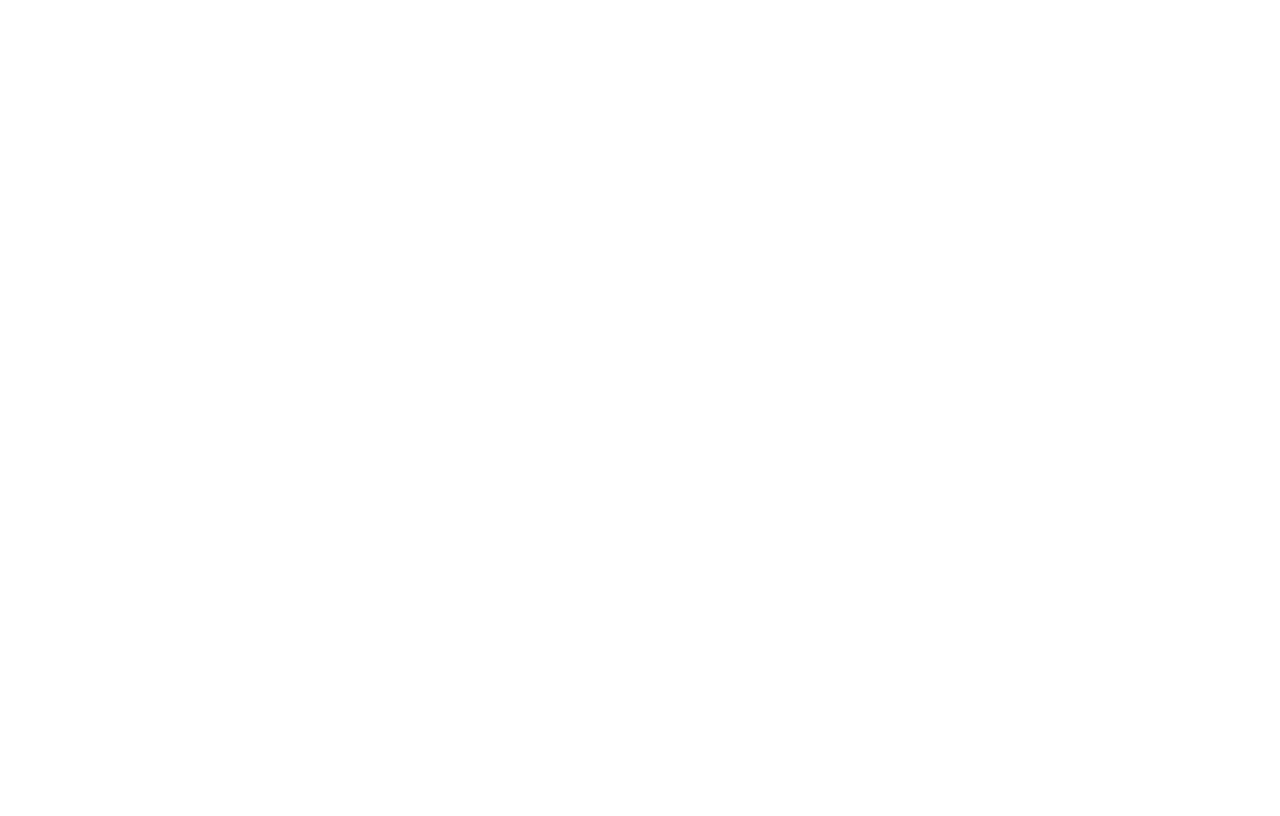
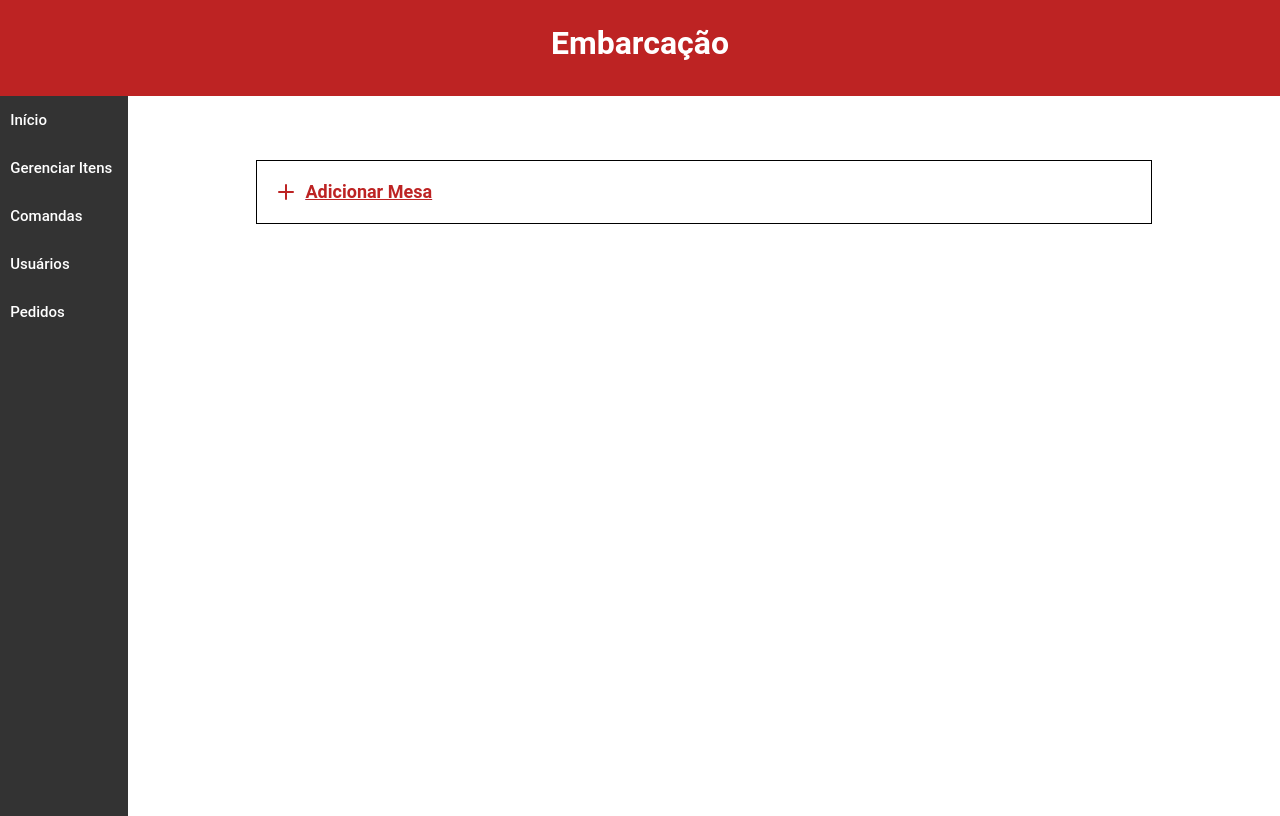
Before and after one commit to Luccacpl/Cardappio, a React (Create React App) app in the folder Cardappio/web/: page /Comandas in a window 1280 px wide. Built offline with nearby package versions, Linux system fonts and the light colour scheme.

Commit message:
Inicio pagina Comandas.

```diff
--- a/Cardappio/web/src/components/CustomAside/CustomAside.tsx
+++ b/Cardappio/web/src/components/CustomAside/CustomAside.tsx
@@ -29,7 +29,9 @@
 
                     <Grid item xs={12}>
                         <div className="menuDiv">
-                            <ButtonMenu content="Comandas"/>
+                            <Link to="/Comandas">
+                                <ButtonMenu content="Comandas"/>
+                            </Link>
                         </div>
                     </Grid>
 
--- /dev/null
+++ b/Cardappio/web/src/pages/Comandas/Comandas.css
@@ -0,0 +1,4 @@
+#page-comandas .btnAdd {
+    margin-left: 20%;
+    margin-top: 5%;
+}
--- /dev/null
+++ b/Cardappio/web/src/pages/Comandas/Comandas.tsx
@@ -0,0 +1,29 @@
+import React from 'react';
+import { Link } from 'react-router-dom';
+
+import './Comandas.css';
+
+import CustomHeader from '../../components/CustomHeader/CustomHeader';
+import CustomAside from '../../components/CustomAside/CustomAside';
+import ButtonAdd from '../../components/ButtonAdd/ButtonAdd';
+import Accordion from '../../components/Accordion/Accordion';
+
+function Comandas() {
+    return(
+        <div id="page-comandas">
+            <CustomHeader />
+            <CustomAside />
+
+            <div className="btnAdd">
+                    <ButtonAdd>
+                        <Link to="/NewCategory">
+                            <p className="children">Adicionar Mesa</p>
+                        </Link>
+                    </ButtonAdd>
+            </div>
+
+        </div>
+    );
+}
+
+export default Comandas;
--- a/Cardappio/web/src/routes.tsx
+++ b/Cardappio/web/src/routes.tsx
@@ -7,6 +7,7 @@
 import Item from './pages/Item/Item';
 import AddCategory from './pages/AddCategory/AddCategory';
 import AddItem from './pages/AddItem/AddItem';
+import Comandas from './pages/Comandas/Comandas';
 
 function Routes() {
     return(
@@ -18,6 +19,7 @@
                 <Route path="/Item" component={Item}/>
                 <Route path="/NewCategory" component={AddCategory}/>
                 <Route path="/NewItem" component={AddItem}/>
+                <Route path="/Comandas" component={Comandas}/>
             </Switch>
         </BrowserRouter>
     );
```
Also changed, not shown: 1 other file (tests, documents, lock files or other folders).
